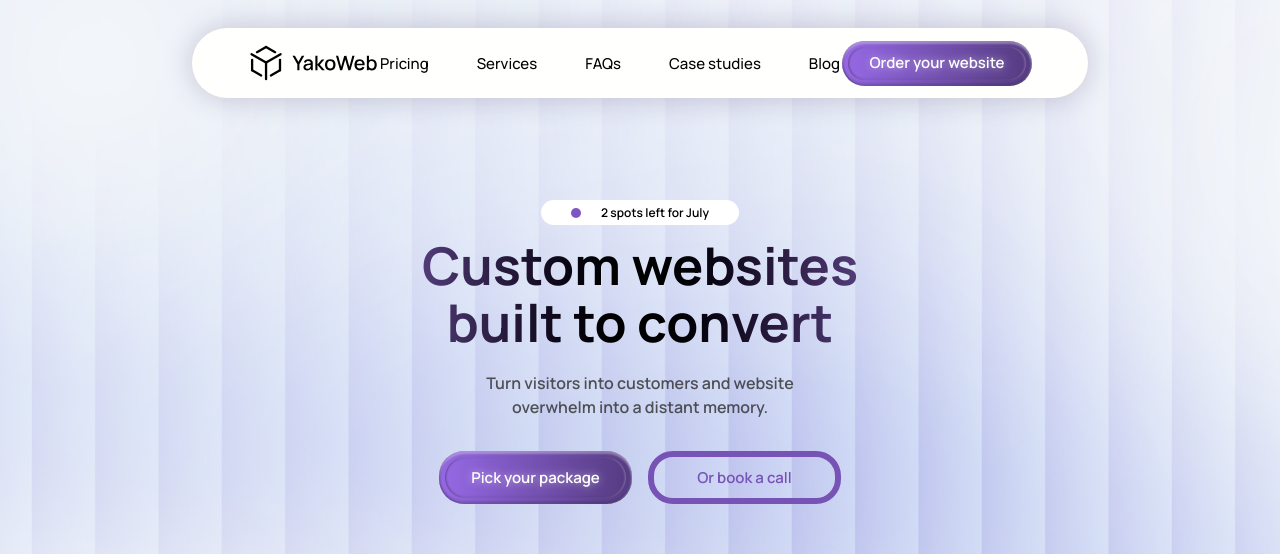
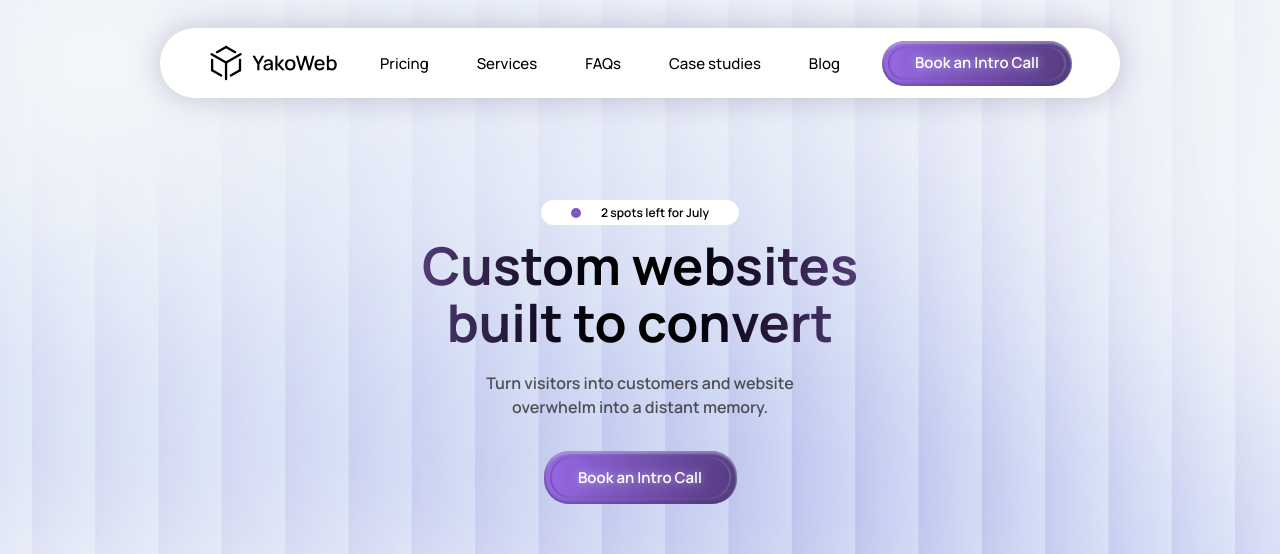
Before and after one commit to nazaruys/yakoweb, a Next.js app: page / in a window 1280 px wide. Shown: the top 554 px of the page. Built offline with nearby package versions, Linux system fonts and the light colour scheme.

Commit message:
Optimized Navbar for all devices

```diff
--- a/app/components/Navbar.js
+++ b/app/components/Navbar.js
@@ -1,4 +1,5 @@
-import React from 'react';
+import React, { useState } from 'react';
+import { ListIcon, XIcon } from '@phosphor-icons/react';
 
 function Navbar({ currentPage }) {
   // Navigation items with name and slug
@@ -10,30 +11,42 @@ function Navbar({ currentPage }) {
     { name: 'Blog', slug: 'blog' }
   ];
 
+	const [isMenuOpen, setIsMenuOpen] = useState(false);
+
 	return (
-		<header className="fixed top-7 z-50 w-full flex justify-center">
-  			<div className="bg-SecondaryBackground font-manrope shadow-[0_0_30px_rgba(26,6,61,0.20)] hover:shadow-[0_0_30px_rgba(26,6,61,0.25)] flex flex-row items-center justify-between h-[70px] rounded-[40px] px-14 text-black transition-shadow duration-300 ease-in-out w-[calc(100%-24rem)] max-w-screen-2xl">
+		<header className="fixed top-7 z-50 w-full flex justify-center
+			2xl:px-48 xl:px-40 lg:px-32 md:px-16 sm:px-20 px-10">
+  			<div className="bg-SecondaryBackground font-manrope shadow-[0_0_30px_rgba(26,6,61,0.20)] hover:shadow-[0_0_30px_rgba(26,6,61,0.25)]
+				flex flex-row items-center justify-between h-[60px] md:h-[70px] rounded-[40px]
+				px-8 sm:px-6 md:px-8 lg:px-12 2xl:px-14
+				w-full max-w-screen
+				text-black transition-shadow duration-300 ease-in-out"
+			>
+				<div className="flex w-full items-center justify-between gap-4 md:gap-6">
 					{/* Logo */}
 					<a
 						href={currentPage ? '/' : '#'}
 						onClick={(e) => {
 						if (!currentPage) {
-							e.preventDefault(); // prevent default anchor behavior
+							e.preventDefault();
 							window.scrollTo({ top: 0, behavior: 'smooth' });
 						}
 						}}
 					>
-					<img src="/logos/YakoWeb.svg" alt="Logo" className="w-[130px] h-auto" />
+						<img
+							src="/logos/YakoWeb.svg"
+							alt="Logo"
+							className="svg w-[90px] sm:w-[100px] md:w-[110px] lg:w-[130px] h-auto"
+						/>
 					</a>
-				{/* Links */}
-				<ul
-					className="flex flex-row gap-12"
-				>
+
+					{/* Links – hidden on small screens */}
+					<ul className="hidden md:flex flex-row md:gap-4 lg:gap-6 xl:gap-12">
 						{navigationItems.map((item) => (
 						<li key={item.slug} className="relative group">
 							<a
-								href={item.slug}
-								className="text-[15px] font-medium text-black"
+							href="#"
+							className="sm:text-[11px] md:text-[12px] lg:text-[13px] xl:text-[15px] font-medium text-black"
 							>
 							{item.name}
 							</a>
@@ -45,29 +58,55 @@ function Navbar({ currentPage }) {
 						</li>
 						))}
 					</ul>
-				{/* Button */}
+
+					{/* CTA Button – slightly smaller on phones */}
 					<a
-					href="#"
-					className="w-[190px] h-[45px] flex items-center justify-center rounded-[25px] bg-gradient-to-r from-[#9568E3] to-[#563C83] shadow-[inset_0_3px_2px_rgba(255,255,255,0.3),inset_0_-3px_2px_rgba(0,0,0,0.1),inset_1px_0_2px_rgba(0,0,0,0.3),inset_-1px_0_2px_rgba(255,255,255,0.3),inset_0_-1px_3px_rgba(0,0,0,0.1)] p-[6px] transform transition-transform duration-300 ease-in-out group hover:-translate-y-0.5"
+						href="https://calendly.com/nazar_yakov/yakoweb"
+						target="_blank"
+						className="hidden md:flex w-[150px] sm:w-[160px] md:w-[150px] lg:w-[190px] xl:w-[190px] h-[40px] sm:h-[42px] md:h-[44px] lg:h-[45px] items-center justify-center rounded-[25px] bg-gradient-to-r from-[#9568E3] to-[#563C83] shadow-[inset_0_3px_2px_rgba(255,255,255,0.3),inset_0_-3px_2px_rgba(0,0,0,0.1),inset_1px_0_2px_rgba(0,0,0,0.3),inset_-1px_0_2px_rgba(255,255,255,0.3),inset_0_-1px_3px_rgba(0,0,0,0.1)] p-[6px] transform transition-transform duration-300 ease-in-out group hover:-translate-y-0.5"
 						>
-					<div
-						className="select-none relative flex items-center justify-center w-full h-full rounded-[25px] bg-gradient-to-r from-[#9568E3] to-[#563C83] shadow-[inset_1px_0_2px_rgba(0,0,0,0.3),inset_-1px_0_2px_rgba(255,255,255,0.3),inset_0_-1px_3px_rgba(0,0,0,0.1)]"
-					>
-						{/* Sharp front text */}
-						<span
-							className="text-white text-[15px] font-semibold"
-						>
-							Order your website
+						<div className="select-none relative flex items-center justify-center w-full h-full rounded-[25px] bg-gradient-to-r from-[#9568E3] to-[#563C83] shadow-[inset_1px_0_2px_rgba(0,0,0,0.3),inset_-1px_0_2px_rgba(255,255,255,0.3),inset_0_-1px_3px_rgba(0,0,0,0.1)]">
+							<span className="text-white text-[13px] sm:text-[11.5px] md:text-[11.5px] lg:text-[15px] xl:text-[15px] font-semibold">
+							Book an Intro Call
 							</span>
 							<span
-							className="absolute text-white text-[15px] blur-xs group-hover:opacity-75 opacity-50 transform transition-opacity duration-300 ease-in-out font-semibold"
+							className="absolute text-white text-[13px] sm:text-[11.5px] md:text-[12.5px] lg:text-[15px] xl:text-[15px] blur-xs group-hover:opacity-75 opacity-50 transform transition-opacity duration-300 ease-in-out font-semibold"
 							aria-hidden="true"
 							>
-							Order your website
+							Book an Intro Call
 							</span>
-
 						</div>
 					</a>
+					{/* Mobile Menu Icon – visible only on sm and below */}
+					<button
+						onClick={() => setIsMenuOpen(!isMenuOpen)}
+						className="md:hidden flex items-center justify-center w-[42px] h-[42px] bg-backgroundSecondary"
+					>
+						{isMenuOpen ? (
+							<XIcon size={24} weight="bold" className="text-black" />
+						) : (
+							<ListIcon size={24} weight="bold" className="text-black" />
+						)}
+					</button>
+				</div>
+				{isMenuOpen && (
+	<div className="sm:mx-20 mx-10 md:hidden absolute top-full mt-2 left-0 right-0 bg-SecondaryBackground rounded-[30px] shadow-lg px-6 py-4 z-40 shadow-[0_0_30px_rgba(26,6,61,0.20)]">
+		<ul className="flex flex-col items-center divide-y divide-gray-300">
+			{navigationItems.map((item, index) => (
+				<li key={item.slug} className="w-full py-2 first:pt-0 last:pb-0">
+					<a
+						href={item.slug}
+						onClick={() => setIsMenuOpen(false)}
+						className="text-black text-base font-medium w-full flex justify-center"
+					>
+						{item.name}
+					</a>
+				</li>
+			))}
+		</ul>
+	</div>
+)}
+
 			</div>
 		</header>
 	);
--- a/app/globals.css
+++ b/app/globals.css
@@ -15,7 +15,7 @@
   --color-SecondaryBackground: #FFFFFD;
 }
 
-svg {
+.svg {
   display: inline-block;
 }
 
--- a/app/page.js
+++ b/app/page.js
@@ -3,6 +3,20 @@ import Navbar from "./components/Navbar";
 import { XLogoIcon, InstagramLogoIcon, FacebookLogoIcon, LinkedinLogoIcon } from "@phosphor-icons/react";
 
 export default function Home() {
+
+  const openCalendly = () => {
+    const url = 'https://calendly.com/nazar_yakov/yakoweb';
+    const width = 700;
+    const height = 800;
+    const left = window.screenX + (window.outerWidth - width) / 2;
+    const top = window.screenY + (window.outerHeight - height) / 2.5;
+
+    window.open(
+      url,
+      'Calendly',
+      `width=${width},height=${height},top=${top},left=${left},resizable=yes,scrollbars=yes`
+    )
+  };
   return (
     <>
       <title>YakoWeb | Turn visitors into customers and website overwhelm into a distant memory.</title>
@@ -41,7 +55,8 @@ export default function Home() {
           >
             {/* Button 1 */}
             <a
-              href="#"
+              href="https://calendly.com/nazar_yakov/yakoweb"
+              target="_blank"
               className="w-[193px] h-[53px] flex items-center justify-center rounded-[25px] bg-gradient-to-r from-[#9568E3] to-[#563C83] shadow-[inset_0_3px_2px_rgba(255,255,255,0.3),inset_0_-3px_2px_rgba(0,0,0,0.1),inset_1px_0_2px_rgba(0,0,0,0.3),inset_-1px_0_2px_rgba(255,255,255,0.3),inset_0_-1px_3px_rgba(0,0,0,0.1)] p-[6px] transform transition-transform duration-300 ease-in-out group hover:-translate-y-0.5"
             >
               <div
@@ -51,33 +66,34 @@ export default function Home() {
                 <span
                   className="text-white text-[15px] font-semibold"
                 >
-                  Pick your package
+                  Book an Intro Call
+                  {/* Pick your package */}
                 </span>
                 <span
                   className="absolute text-white text-[15px] blur-xs group-hover:opacity-75 opacity-50 transform transition-opacity duration-300 ease-in-out font-semibold"
                   aria-hidden="true"
                 >
-                  Pick your package
+                  Book an Intro Call
+                  {/* Pick your package */}
                 </span>
 
               </div>
             </a>
             {/* Button 2 */}
-            <a
+            {/* <a
               href="#"
               className="w-[193px] h-[53px] flex items-center justify-center rounded-[25px] border-[6px] border-[#7853B6] transform transition-all duration-300 ease-in-out group hover:-translate-y-0.5"
             >
               <div
                 className="select-none relative flex items-center justify-center w-full h-full rounded-[25px]"
               >
-                {/* Sharp front text */}
                 <span
                   className="text-[#7853B6] transition-colors duration-300 ease-in-out text-[15px] font-semibold"
                 >
                   Or book a call
                 </span>
               </div>
-            </a>
+            </a> */}
           </div>
           {/* Screens */}
           <div
@@ -127,19 +143,20 @@ export default function Home() {
         </section>
         {/* Footer */}
         <footer
-          className="relative z-0 aspect-[1426/344] mt-[-30vh] flex px-44 flex-col-reverse bg-[url('/backgrounds/footer.png')] bg-[length:100%_auto] bg-no-repeat bg-bottom"
+          className="hidden relative z-0 aspect-[1426/344] mt-[-27vh] sm:flex px-44 flex-col-reverse bg-[url('/backgrounds/footer.png')] bg-[length:100%_auto] bg-no-repeat bg-bottom"
         >
           {/* Below */}
           <div
             className="flex flex-row justify-between items-center py-6 font-medium text-dark text-[14px]"
           >
             <span>Copyright © 2025 YakoWeb</span>
+            <span className="text-xs">We’re building this page section by section. Check back soon!</span>
             <div
               className="flex flex-row gap-3"
             >
               <a href={null} className="text-dark/70">EN</a>
               <div className="w-[1px] h-[28px] bg-dark"></div>
-              <a href="#">NL</a>
+              <a>NL</a>
             </div>
           </div>
           {/* Line */}
```
Lines whose indentation alone changed are shown as unchanged.
